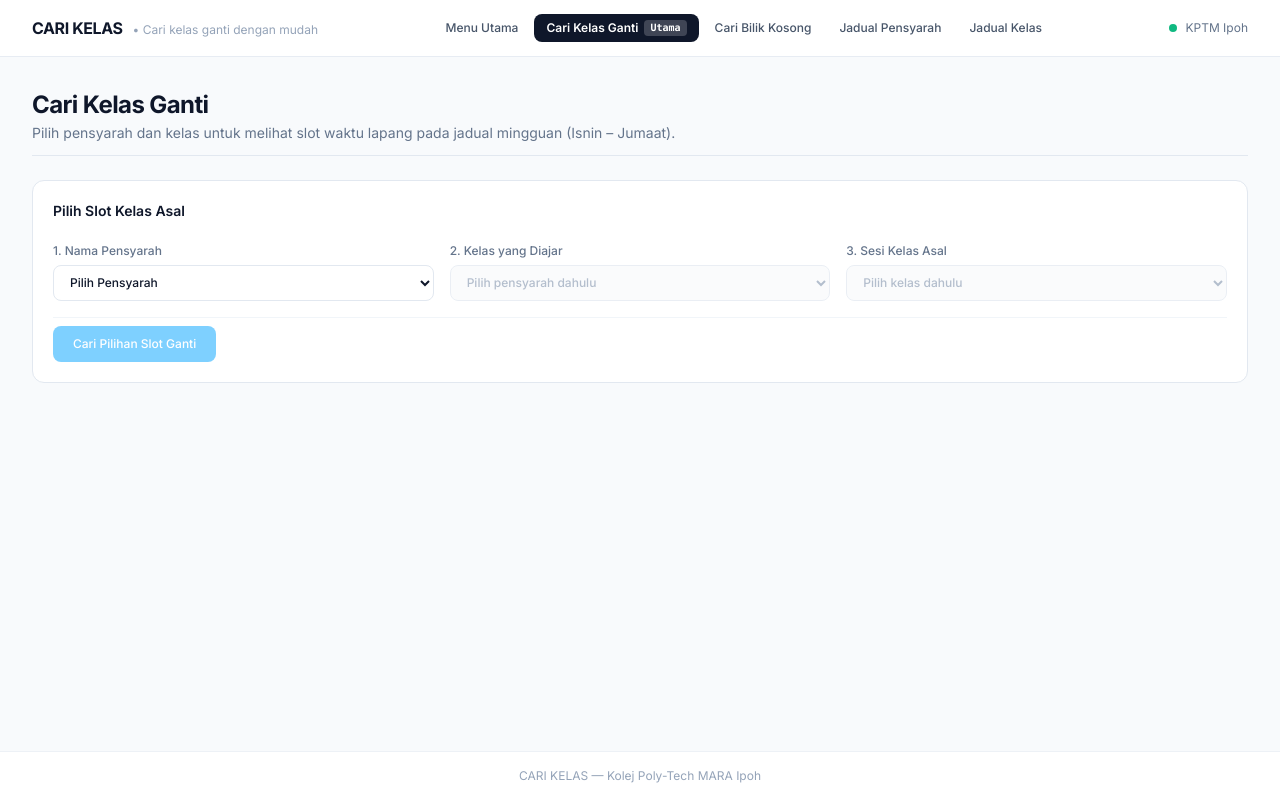
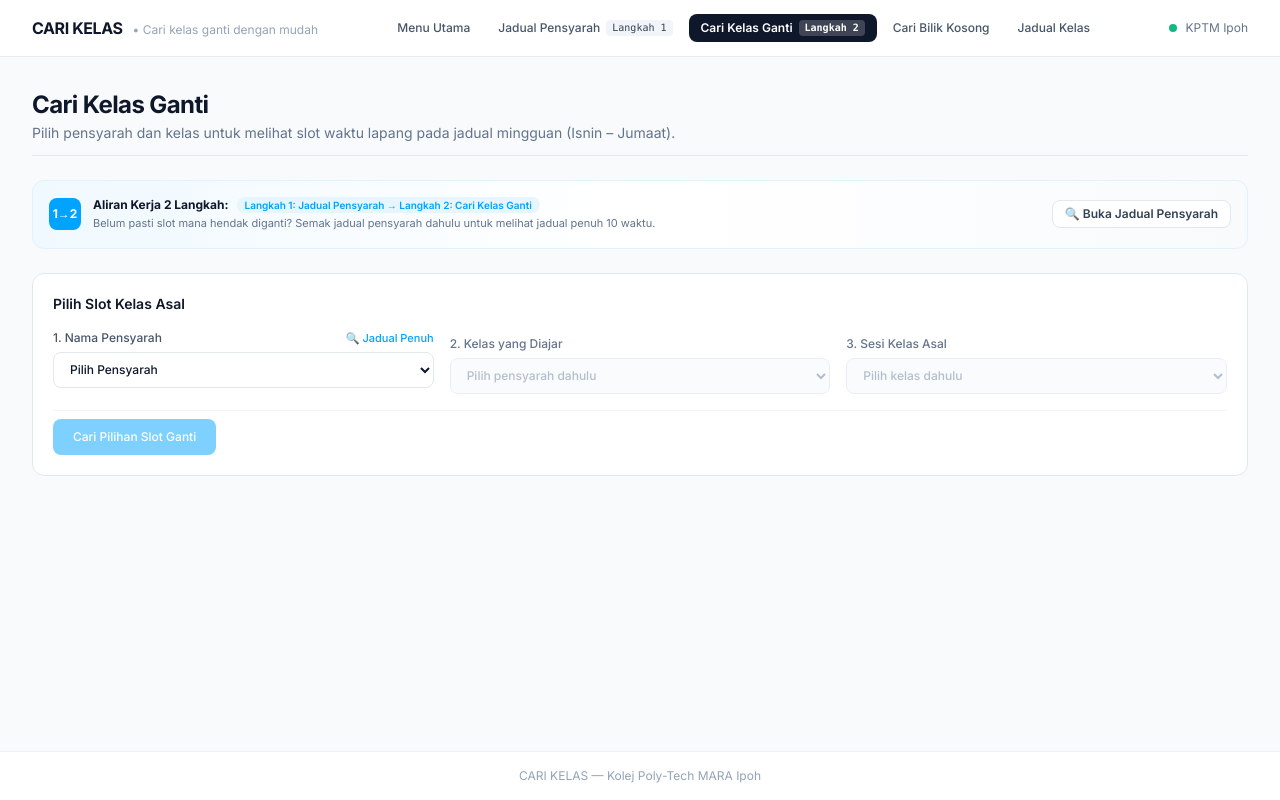
Before and after one commit to syfxai/cari_kelas, a Next.js app: page /replacement in a window 1280 px wide. Built offline with nearby package versions, Linux system fonts and the light colour scheme.

Commit message:
feat: reorder navigation, add step workflow, rename scrap button to cari, and link teacher schedule to replacement

```diff
--- a/src/app/page.tsx
+++ b/src/app/page.tsx
@@ -6,10 +6,24 @@ import Link from 'next/link';
 export default function Home() {
   const features = [
     {
+      title: 'Jadual Pensyarah',
+      href: '/teachers',
+      description: 'Cari nama pensyarah untuk melihat jadual mengajar penuh Waktu 1 hingga Waktu 10 (Isnin – Jumaat).',
+      tag: 'Langkah 1 • Semak Jadual',
+      tagColor: 'bg-sky-50 text-sky-700 border-sky-100',
+      highlights: [
+        'Carian pantas 140+ pensyarah KPTM',
+        'Paparan jadual mingguan Waktu 1–10',
+        'Pautan terus ke Langkah 2 (Cari Kelas Ganti)',
+      ],
+      cta: 'Buka Jadual Pensyarah',
+      featured: true,
+    },
+    {
       title: 'Cari Kelas Ganti',
       href: '/replacement',
-      description: 'Pilih nama pensyarah dan kod kelas untuk menyemak jadual matriks mingguan 5 Hari × 10 Waktu secara automatik.',
-      tag: 'Ciri Utama',
+      description: 'Pilih nama pensyarah dan kod kelas untuk menyemak jadual matriks mingguan 5 Hari × 10 Waktu & bilik kosong serentak.',
+      tag: 'Langkah 2 • Penjana Pintar',
       tagColor: 'bg-[#00A3FF]/10 text-[#00A3FF] border-[#00A3FF]/20',
       highlights: [
         'Kesan slot lapang tanpa pertembungan waktu',
@@ -31,20 +45,6 @@ export default function Home() {
         'Salin nama bilik untuk tempahan segera',
       ],
       cta: 'Semak Bilik Kosong',
-      featured: false,
-    },
-    {
-      title: 'Jadual Pensyarah',
-      href: '/teachers',
-      description: 'Lihat jadual mengajar penuh bagi 140+ pensyarah KPTM Ipoh mengikut hari dan waktu pembelajaran.',
-      tag: '140+ Pensyarah',
-      tagColor: 'bg-sky-50 text-sky-700 border-sky-100',
-      highlights: [
-        'Carian pantas nama pensyarah',
-        'Paparan jadual mingguan Waktu 1–10',
-        'Kemas kini terus dari EduPage KPTM',
-      ],
-      cta: 'Lihat Jadual Pensyarah',
       featured: false,
     },
     {
@@ -90,11 +90,17 @@ export default function Home() {
 
           <div className="pt-2 flex flex-wrap items-center gap-3">
             <Link
-              href="/replacement"
+              href="/teachers"
               className="h-10 px-5 bg-gradient-to-r from-[#00A3FF] to-[#0084FF] hover:from-[#0092e6] hover:to-[#0074e6] text-white rounded-xl text-xs font-bold transition-all shadow-md shadow-sky-500/20 flex items-center gap-2 cursor-pointer hover:scale-[1.02]"
             >
-              <span>Mula Cari Kelas Ganti</span>
+              <span>1. Jadual Pensyarah</span>
               <span>→</span>
+            </Link>
+            <Link
+              href="/replacement"
+              className="h-10 px-4 bg-white hover:bg-slate-50 border border-slate-200 text-slate-800 rounded-xl text-xs font-semibold transition-all shadow-2xs flex items-center gap-1.5 cursor-pointer"
+            >
+              <span>2. Cari Kelas Ganti</span>
             </Link>
             <Link
               href="/rooms"
--- a/src/app/replacement/page.tsx
+++ b/src/app/replacement/page.tsx
@@ -1,6 +1,7 @@
 'use client';
 
 import { useEffect, useMemo, useState, useRef } from 'react';
+import Link from 'next/link';
 import {
   DAY_LABELS,
   DAYS,
@@ -89,7 +90,7 @@ export default function ReplacementPage() {
   const [selectedRoomName, setSelectedRoomName] = useState<string>('');
   const detailsPanelRef = useRef<HTMLDivElement>(null);
 
-  // 1. Initial Load: Fetch all teacher names and restore from localStorage
+  // 1. Initial Load: Fetch all teacher names and restore from URL query param or localStorage
   useEffect(() => {
     let isMounted = true;
 
@@ -102,13 +103,19 @@ export default function ReplacementPage() {
           setTeacherNames(names);
 
           if (typeof window !== 'undefined') {
+            const urlParams = new URLSearchParams(window.location.search);
+            const queryTeacher = urlParams.get('teacher');
             const savedTeacher = localStorage.getItem(STORAGE_KEYS.TEACHER);
             const savedClass = localStorage.getItem(STORAGE_KEYS.CLASS);
             const savedSlot = localStorage.getItem(STORAGE_KEYS.SLOT);
 
-            if (savedTeacher && names.includes(savedTeacher)) {
-              setTeacherName(savedTeacher);
-              const teacherRes = await fetch(`/api/teachers?name=${encodeURIComponent(savedTeacher)}`);
+            const activeTeacher = (queryTeacher && names.includes(queryTeacher))
+              ? queryTeacher
+              : (savedTeacher && names.includes(savedTeacher) ? savedTeacher : '');
+
+            if (activeTeacher) {
+              setTeacherName(activeTeacher);
+              const teacherRes = await fetch(`/api/teachers?name=${encodeURIComponent(activeTeacher)}`);
               const teacherData = await teacherRes.json();
               if (teacherData.success && isMounted) {
                 const currentTeacher: TeacherData = teacherData.data;
@@ -124,7 +131,7 @@ export default function ReplacementPage() {
                   )
                 ).sort();
 
-                if (savedClass && classesTaught.includes(savedClass)) {
+                if (!queryTeacher && savedClass && classesTaught.includes(savedClass)) {
                   setClassName(savedClass);
                   if (savedSlot) {
                     setSourceKey(savedSlot);
@@ -467,6 +474,32 @@ export default function ReplacementPage() {
         )}
       </div>
 
+      {/* Step Workflow Guide Alert */}
+      <div className="rounded-xl bg-gradient-to-r from-sky-50 via-white to-slate-50 border border-sky-100 p-4 shadow-2xs flex flex-col sm:flex-row items-start sm:items-center justify-between gap-3">
+        <div className="flex items-center gap-3">
+          <div className="w-8 h-8 rounded-lg bg-[#00A3FF] text-white flex items-center justify-center font-bold text-xs shrink-0 shadow-xs">
+            1→2
+          </div>
+          <div className="space-y-0.5">
+            <div className="text-xs font-bold text-slate-900 flex items-center gap-2">
+              <span>Aliran Kerja 2 Langkah:</span>
+              <span className="text-[10px] font-semibold text-[#00A3FF] bg-sky-100/70 px-2 py-0.2 rounded-full">
+                Langkah 1: Jadual Pensyarah → Langkah 2: Cari Kelas Ganti
+              </span>
+            </div>
+            <p className="text-[11px] text-slate-500">
+              Belum pasti slot mana hendak diganti? Semak jadual pensyarah dahulu untuk melihat jadual penuh 10 waktu.
+            </p>
+          </div>
+        </div>
+        <Link
+          href="/teachers"
+          className="h-7 px-3 bg-white hover:bg-slate-50 border border-slate-200 text-slate-700 hover:text-[#00A3FF] rounded-lg text-xs font-semibold shadow-2xs inline-flex items-center gap-1.5 transition-all shrink-0 cursor-pointer"
+        >
+          <span>🔍 Buka Jadual Pensyarah</span>
+        </Link>
+      </div>
+
       {/* Step 1-2-3 Selection Form */}
       <section className="bg-white rounded-xl border border-slate-200 p-5 space-y-4 shadow-2xs">
         <div className="flex items-center justify-between">
@@ -482,10 +515,18 @@ export default function ReplacementPage() {
 
         <div className="grid grid-cols-1 md:grid-cols-3 gap-4">
           {/* Step 1: Lecturer Select */}
-          <div className="space-y-1">
-            <label htmlFor="select-teacher" className="text-xs font-medium text-slate-500">
-              1. Nama Pensyarah
-            </label>
+          <div className="space-y-1.5">
+            <div className="flex items-center justify-between">
+              <label htmlFor="select-teacher" className="text-xs font-medium text-slate-600">
+                1. Nama Pensyarah
+              </label>
+              <Link
+                href="/teachers"
+                className="text-[11px] text-[#00A3FF] hover:underline font-medium inline-flex items-center gap-0.5"
+              >
+                <span>🔍 Jadual Penuh</span>
+              </Link>
+            </div>
             <select
               id="select-teacher"
               value={teacherName}
--- a/src/app/teachers/page.tsx
+++ b/src/app/teachers/page.tsx
@@ -1,6 +1,7 @@
 'use client';
 
 import { useState, useEffect } from 'react';
+import Link from 'next/link';
 import TimetableGrid from '@/components/TimetableGrid';
 import type { TeacherData } from '@/lib/types';
 
@@ -30,7 +31,7 @@ export default function TeachersPage() {
         await doScrape();
       }
     } catch {
-      setScrapeMsg('Gagal mengambil data. Sila klik butang scrap semula.');
+      setScrapeMsg('Gagal mengambil data. Sila klik butang Cari untuk cuba semula.');
     } finally {
       setLoading(false);
     }
@@ -38,18 +39,18 @@ export default function TeachersPage() {
 
   const doScrape = async () => {
     setScraping(true);
-    setScrapeMsg('Sedang memuat turun senarai pensyarah dari KPTM...');
+    setScrapeMsg('Sedang mencari dan mengemas kini senarai pensyarah...');
     try {
       const res = await fetch('/api/scrape/teachers', { method: 'POST' });
       const data = await res.json();
       if (data.success) {
         setTeachers(data.data);
-        setScrapeMsg(`${data.data.length} pensyarah berjaya dikemas kini.`);
+        setScrapeMsg(`${data.data.length} pensyarah berjaya dimuatkan.`);
       } else {
-        setScrapeMsg(data.message || 'Scraping gagal.');
+        setScrapeMsg(data.message || 'Carian gagal.');
       }
     } catch {
-      setScrapeMsg('Ralat rangkaian semasa scraping.');
+      setScrapeMsg('Ralat semasa mencari senarai pensyarah.');
     } finally {
       setScraping(false);
     }
@@ -160,14 +161,14 @@ export default function TeachersPage() {
                 <circle className="opacity-25" cx="12" cy="12" r="10" stroke="currentColor" strokeWidth="4" fill="none" />
                 <path className="opacity-75" fill="currentColor" d="M4 12a8 8 0 018-8V0C5.373 0 0 5.373 0 12h4z" />
               </svg>
-              <span>Scraping...</span>
+              <span>Mencari...</span>
             </>
           ) : (
             <>
               <svg className="w-3.5 h-3.5" fill="none" stroke="currentColor" viewBox="0 0 24 24">
-                <path strokeLinecap="round" strokeLinejoin="round" strokeWidth={2} d="M4 4v5h.582m15.356 2A8.001 8.001 0 004.582 9m0 0H9m11 11v-5h-.581m0 0a8.003 8.003 0 01-15.357-2m15.357 2H15" />
+                <path strokeLinecap="round" strokeLinejoin="round" strokeWidth={2} d="M21 21l-6-6m2-5a7 7 0 11-14 0 7 7 0 0114 0z" />
               </svg>
-              <span>Scrap Semula</span>
+              <span>Cari</span>
             </>
           )}
         </button>
@@ -224,6 +225,7 @@ export default function TeachersPage() {
       {/* Selected Teacher Timetable */}
       {selected && !scrapingTeacher && (
         <div className="space-y-4">
+          <div className="flex flex-wrap items-center justify-between gap-3">
             <button
               onClick={() => setSelected(null)}
               className="h-8 px-3 text-xs font-medium text-slate-700 hover:text-slate-900 bg-white border border-slate-200 rounded-lg shadow-2xs hover:bg-slate-50 transition-all inline-flex items-center gap-1.5 cursor-pointer"
@@ -233,6 +235,15 @@ export default function TeachersPage() {
               </svg>
               <span>Kembali ke Senarai Pensyarah</span>
             </button>
+
+            <Link
+              href={`/replacement?teacher=${encodeURIComponent(selected.name)}`}
+              className="h-8 px-4 bg-gradient-to-r from-[#00A3FF] to-[#0084FF] hover:from-[#0092e6] hover:to-[#0074e6] text-white rounded-lg text-xs font-semibold shadow-xs flex items-center gap-1.5 transition-all hover:scale-[1.02] cursor-pointer"
+            >
+              <span>Langkah 2: Cari Kelas Ganti untuk {selected.name}</span>
+              <span>→</span>
+            </Link>
+          </div>
           <TimetableGrid slots={selected.slots} title={`Jadual Mengajar: ${selected.name}`} />
         </div>
       )}
--- a/src/components/AppShell.tsx
+++ b/src/components/AppShell.tsx
@@ -18,17 +18,18 @@ export default function AppShell({ children }: AppShellProps) {
       href: '/',
     },
     {
+      name: 'Jadual Pensyarah',
+      href: '/teachers',
+      badge: 'Langkah 1',
+    },
+    {
       name: 'Cari Kelas Ganti',
       href: '/replacement',
-      badge: 'Utama',
+      badge: 'Langkah 2',
     },
     {
       name: 'Cari Bilik Kosong',
       href: '/rooms',
-    },
-    {
-      name: 'Jadual Pensyarah',
-      href: '/teachers',
     },
     {
       name: 'Jadual Kelas',
--- a/src/components/ScrapeButton.tsx
+++ b/src/components/ScrapeButton.tsx
@@ -40,14 +40,14 @@ export default function ScrapeButton({ onComplete }: ScrapeButtonProps) {
               <circle className="opacity-25" cx="12" cy="12" r="10" stroke="currentColor" strokeWidth="4" fill="none" />
               <path className="opacity-75" fill="currentColor" d="M4 12a8 8 0 018-8V0C5.373 0 0 5.373 0 12h4z" />
             </svg>
-            Sedang scrap data...
+            Sedang memuat data...
           </span>
         ) : (
           <span className="flex items-center gap-2">
             <svg className="w-3.5 h-3.5 text-white" fill="none" stroke="currentColor" viewBox="0 0 24 24">
               <path strokeLinecap="round" strokeLinejoin="round" strokeWidth={2} d="M4 4v5h.582m15.356 2A8.001 8.001 0 004.582 9m0 0H9m11 11v-5h-.581m0 0a8.003 8.003 0 01-15.357-2m15.357 2H15" />
             </svg>
-            Scrap Jadual KPTM Ipoh
+            Kemas Kini Data Jadual
           </span>
         )}
       </button>
```
Lines whose indentation alone changed are shown as unchanged.
